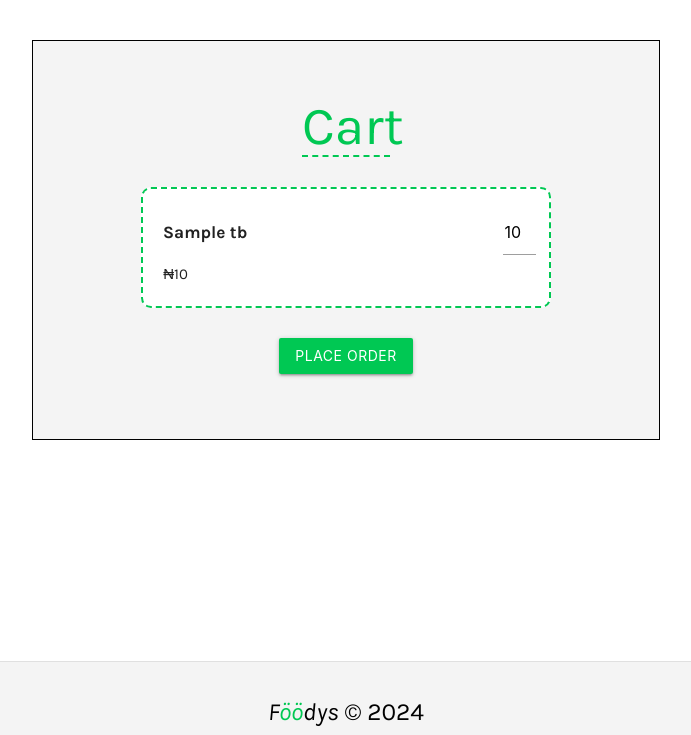
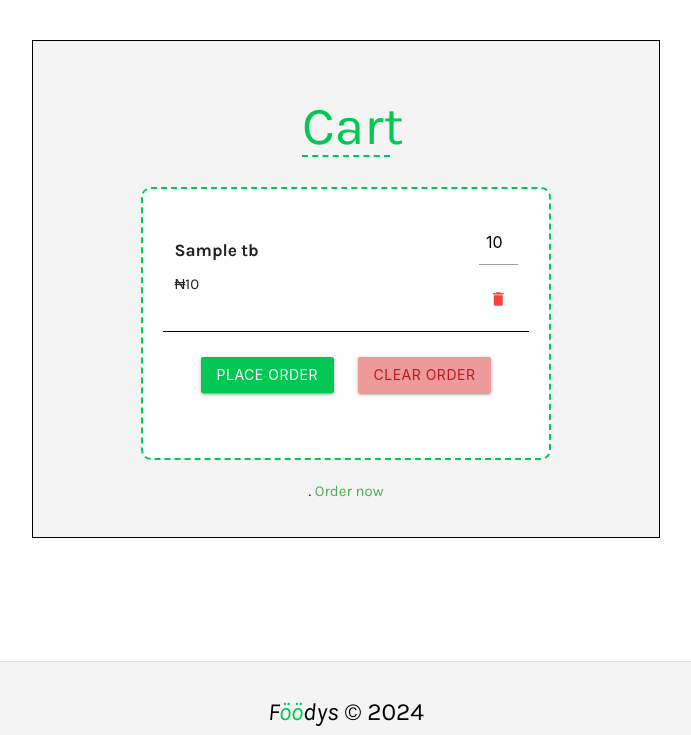
Before and after one commit to lome-ezehi/foodys, a PHP site: page /cart.php in a window 1280 px wide. Shown: the part 65-800 px from the top of the page, without its empty margins (294-985 px from the left). Run offline with PHP 8.4, Linux system fonts and the light colour scheme; the visitor is signed in with stand-in values (Sample User, id 1); tables that the repository leaves empty or names only in its code hold one stand-in row (values such as "Sample post").

Commit message:
Finished Cart System

```diff
--- a/cart.php
+++ b/cart.php
@@ -8,38 +8,85 @@ $send_query = mysqli_query($db_connect, $select_query);
 
 $carts = mysqli_fetch_all($send_query, MYSQLI_ASSOC);
 
-// echo $carts[2]['food_id'];
+// echo $carts[0]['food_name'];
+// print_r($carts);
 
 
-if (isset($_POST['place_order'])) {
+if (isset($_POST['delete'])) {
+    $delete_food_id = $_POST['delete_food_id'];
+    // echo $delete_food_id;
+    $delete_query = "DELETE FROM `foodysCart_tb` WHERE `food_id` = '$delete_food_id' ";
+    $delete_query = mysqli_query($db_connect, $delete_query);
+
+    $send_query = mysqli_query($db_connect, $select_query);
+    $carts = mysqli_fetch_all($send_query, MYSQLI_ASSOC);
 }
+
+$empty_msg = "";
+
+
 ?>
 <body>
     <main>
         <div class="container center-align">
             <div class="container theme cart_container center-align">
                 <h2 class="center-align green-text text-accent-4 dashed">Cart</h2>
-            <?php foreach ($carts as $cart) {?>
+                <?php if ($carts) { ?>
                 <div class="container cart_i left-align">
-                    <div class="quantity_input">
-                        <!-- <label for="q">Quantity: </label> -->
-                        <input type="number" class="right-align" name="edit_quantity" id="q" value="<?php echo $cart['quantity']; ?>">
-                    </div>
-                    <div class="cart_food">
-                        <h6 class="bold_text"><?php echo $cart['food_name'] . "<br>" ?></h6>
-                    </div>
-                    <div class="">
-                        <?php echo "₦" . $cart['food_price'] . "<br>" ?>
+                    <div class="row">
+                        <form action="cart.php" method="post">
+                            <?php foreach ($carts as $cart) {?>
+                            <div class="cart_food col l10">
+                                <h6 class="bold_text"><?php echo $cart['food_name'] . "<br>" ?></h6>
+                            </div>
+                            <div class="quantity_input col l2">
+                                <!-- <label for="q">Quantity: </label> -->
+                                <input type="number" class="right-align" name="edit_quantity" id="q" value="<?php echo $cart['quantity']; ?>">
+                            </div>
+                            <div class="col l10 food_price">
+                                <?php echo "₦" . $cart['food_price'] . "<br>" ?>
+                            </div>
+                            <button class="delete_cart col l2 btn right btn-small red-text btn-flat " type="submit" name="delete">
+                                <i class="material-icons">delete</i>
+                            </button>
+                            <div class="divider col l12 black divider_cart"></div>
+                            <input type="hidden" name="delete_food_id" value="<?php echo $cart['food_id']; ?>">
+                            <?php } ?>
+                            <div class="place_order">
+                                <input type="submit" value="Place order" name="place_order" class="clear_btn btn green accent-4 ">
+                                <input type="submit" value="clear order" class="clear_btn btn red-text text-darken-4 red lighten-3">
+                            </div>
+                        </form>
                     </div>
                 </div>
-            <?php } ?>
+                <?php }else {
+                    $empty_msg = 'Cart is empty';
+                } ?>
+                <p><?php echo $empty_msg; ?>. <a href="meals.php" class="green-text">Order now</a> </p>
                 <form action="cart.php" method="post">
-                    <input type="submit" value="Place order" name="place_order" class="btn place_order green accent-4 ">
                 </form>
             </div>
         </div>
     </main>
 </body>
+
+<script>
+    document.addEventListener('DOMContentLoaded', function() {
+        const quantities = JSON.parse(localStorage.getItem('cartQuantities')) || {};
+
+        document.querySelectorAll('input[name^="edit_quantity"]').forEach(input => {
+            const foodId = input.name.split('edit_quantity')[1];
+            if (quantities[foodId]) {
+                input.value = quantities[foodId];
+            }
+
+            input.addEventListener('input', function() {
+                quantities[foodId] = input.value;
+                localStorage.setItem('cartQuantities', JSON.stringify(quantities));
+            });
+        });
+    });
+</script>
 <?php
 include ('./templates/footer.php');
 ?>
--- a/logout.php
+++ b/logout.php
@@ -2,5 +2,5 @@
 session_start();
 session_unset();
 session_destroy();
-header('Location: index.php');
+header('Location: login.php');
 ?>
--- a/templates/footer.php
+++ b/templates/footer.php
@@ -275,22 +275,42 @@
             margin-bottom: 20px;
             border: 2px dashed #00C853;
         }
-        .quantity_input{
-            width: 9%;
-            text-align: end;
-            position: relative;
-            left: 93%;
-            display: inline-block;
+        .delete_cart:hover{
+            background-color: transparent;
+        }
+        .order_card{
+            border: 2px solid black;
+        }
+        .order_image{
+            width: 400px;
+            border-right: 2px solid rgba(0, 0, 0, 0.2);
+            padding: 100px 0;
+        }
+        .divider_cart{
+            margin-top: 15px;
+            margin-bottom: 15px;
         }
         .cart_food{
-            width: 50%;
+            margin-top: 20px;
+        }
+        .quantity_input{
+            margin-top: 10px;
+        }
+        .delete_cart{
             position: relative;
-            right: 10%;
-            display: inline-block;
+            margin-top: 10px;
+            border-radius: 20px;
         }
         .place_order{
-            margin-top: 10px;
-            margin-bottom: 30px;
+            text-align: center;
+        }
+        .clear_btn{
+            /* margin: 0 20px; */
+            margin: 10px;
+        }
+        .card_image{
+            border-right: 2px black solid;
+            text-align: center;
         }
     </style>
 </head>
--- a/templates/nav.php
+++ b/templates/nav.php
@@ -7,16 +7,16 @@ $username = $_SESSION['username'];
 
 <body>
     <header>
-        <nav class="nav_wrapper z-depth-0 navbar-fixed">
+        <nav class="nav_wrapper z-depth-0">
+            <ul class="sidenav hide-on-large-only" id="mobile-demo">
+                <li><a href="index.php"><i class="material-icons left">home</i>Home</a></li>
+                <li><a href="insert_order.php"><i class="material-icons left">menu_book</i>Add Menu</a></li>
+                <li><a href="cart.php"><i class="material-icons left">shopping_cart<span class="white-text cart">0</span></i>Cart</a></li>
+            </ul>
             <div class="nav-wrapper navbar-fixed">
-                <!-- sidenav -->
                 <a data-target="mobile-demo" class="sidenav-trigger hide-on-large-only black-text" href="#"><i class="material-icons">menu</i></a>
                 <!-- sidenav content -->
-                <ul class="sidenav hide-on-large-only" id="mobile-demo">
-                    <li><a href="index.php"><i class="material-icons left">home</i>Home</a></li>
-                    <li><a href="insert_order.php"><i class="material-icons left">menu_book</i>Add Menu</a></li>
-                    <li><a href="cart.php"><i class="material-icons left">shopping_cart<span class="white-text cart">0</span></i>Cart</a></li>
-                </ul>
+                <!-- sidenav -->
                 <!-- brand logo -->
                 <a href="index.php" class="brand-logo black-text brand_logo"><em>F<span class="green-text text-accent-4">öö</span>dys</em></a>
                 <!-- account  -->
@@ -32,8 +32,8 @@ $username = $_SESSION['username'];
                     ?></a></li>
                 </ul>
                 <!--desktop navbar  -->
-                <ul class="right">
-                    <li><a href="#!" class="nav_link black-text dropdown-trigger" data-target="dropdown1"><i class="material-icons left">person</i>
+                <ul class="right hide-on-med-and-down">
+                    <li><a class="nav_link black-text dropdown-trigger" data-target="dropdown1"><i class="material-icons left">person</i>
                     <?php
                     echo $username;
                     ?>
@@ -47,7 +47,6 @@ $username = $_SESSION['username'];
                 </ul>
                 <!-- dropdown content -->
                 <ul id="dropdown1" class="dropdown-content">
-                    <li><a href="login.php" class="green-text"><i class="material-icons left">person</i>SIGN IN</a></li>
                     <li><a href="signup.php" class="green-text"><i class="material-icons left">person_add</i>SIGN UP</a></li>
                     <li><a href="dashboard.php" class="green-text"><i class="material-icons left">dashboard</i>Account</a></li>
                 </ul>
```
Also changed, not shown: dashboard.php (+2 -5 lines), index.php (+1 -1 lines), login.php (+22 -4 lines), order.php (+17 -6 lines).
